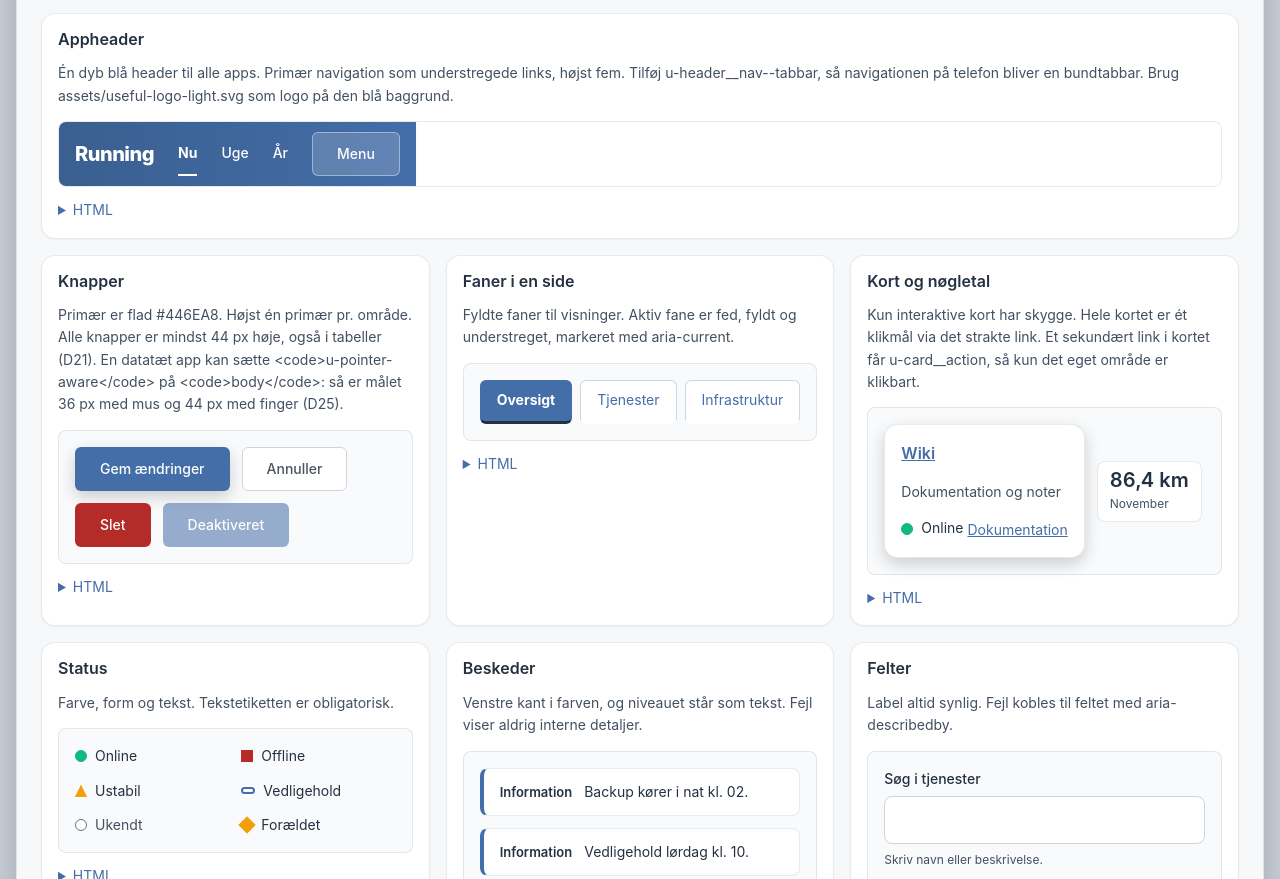
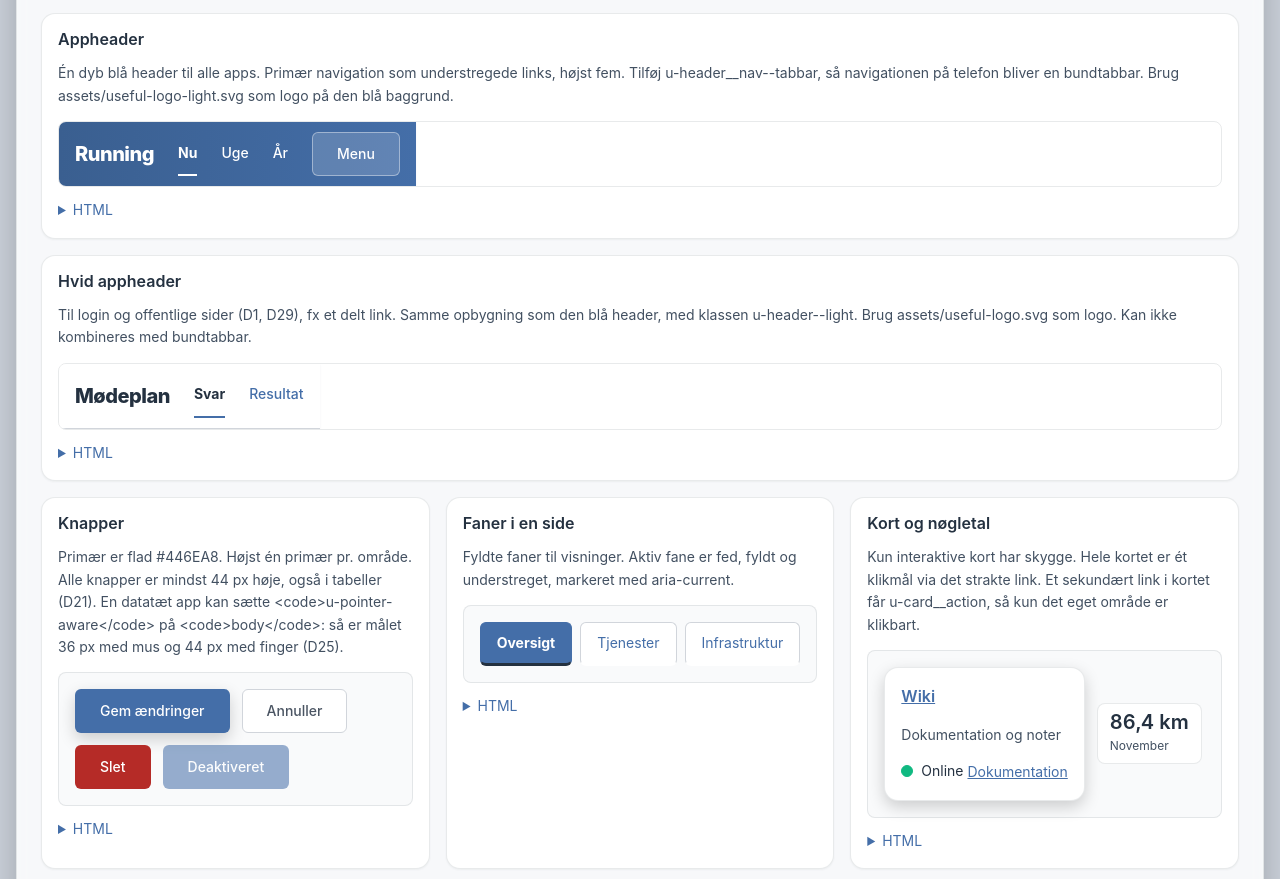
Before and after one commit to hsk-dk/useful-design, a website: page docs/index.html in a window 1280 px wide. Shown: the part 1614-2493 px from the top of the page. Drawn offline with Linux system fonts and the light colour scheme.

Commit message:
Add u-header--light: white app header for public pages (D29)
Co-Authored-By: Claude Sonnet 5.5 <noreply@anthropic.com>
Claude-Session: https://claude.ai/code/session_01QYwqG6ud49QQbpA6uG9tFB

```diff
--- a/docs/index.html
+++ b/docs/index.html
@@ -223,6 +223,16 @@ th { font-size: var(--text-xs); letter-spacing: 0.07em; text-transform: uppercas
     </div>
   </div>
 </header>` },
+    { t: 'Hvid appheader', n: 'Til login og offentlige sider (D1, D29), fx et delt link. Samme opbygning som den blå header, med klassen u-header--light. Brug assets/useful-logo.svg som logo. Kan ikke kombineres med bundtabbar.', demo: 'bare', wide: true, h:
+`<header class="u-header u-header--light">
+  <div class="u-header__inner">
+    <a class="u-header__brand" href="/">Mødeplan</a>
+    <nav class="u-header__nav" aria-label="Mødet">
+      <a class="u-header__link" href="#svar" aria-current="page">Svar</a>
+      <a class="u-header__link" href="#resultat">Resultat</a>
+    </nav>
+  </div>
+</header>` },
     { t: 'Knapper', n: 'Primær er flad #446EA8. Højst én primær pr. område. Alle knapper er mindst 44 px høje, også i tabeller (D21). En datatæt app kan sætte <code>u-pointer-aware</code> på <code>body</code>: så er målet 36 px med mus og 44 px med finger (D25).', h:
 `<button class="u-btn u-btn--primary" type="button">Gem ændringer</button>
 <button class="u-btn u-btn--secondary" type="button">Annuller</button>
--- a/docs/useful.css
+++ b/docs/useful.css
@@ -314,6 +314,16 @@
 .u-header__link[aria-current='page'] { font-weight: var(--weight-bold); border-bottom-color: var(--color-on-header); }
 .u-header__actions { display: flex; align-items: center; gap: var(--space-2); flex: none; }
 
+/* Light header (D29): for login and public pages (D1), e.g. the link a participant opens. White surface, dark text.
+ * Text 13.22:1, links and current-page underline 5.20:1 on white. Do not combine with u-header__nav--tabbar. */
+.u-header--light { background: var(--color-surface); color: var(--color-text); border-bottom: 1px solid var(--color-border-control); }
+.u-header--light .u-header__brand { color: var(--color-text); }
+.u-header--light .u-header__link { color: var(--color-action-strong); }
+.u-header--light .u-header__link:hover { color: var(--color-action-hover); border-bottom-color: var(--color-action-strong); }
+.u-header--light .u-header__link[aria-current='page'] { color: var(--color-text); border-bottom-color: var(--color-action-strong); }
+.u-header--light .u-btn:focus-visible,
+.u-header--light .u-header__link:focus-visible { outline-color: var(--color-focus-outline); box-shadow: var(--focus-ring); }
+
 /* ---- Tabs inside a page (filled; the header uses underlined links) ------- */
 .u-tabs { display: flex; flex-wrap: wrap; gap: var(--space-2); margin: 0; padding: 0; list-style: none; }
 .u-tab {
--- a/scripts/check-contrast.mjs
+++ b/scripts/check-contrast.mjs
@@ -48,6 +48,8 @@ const checks = [
 	['on-action', 'action-hover', TEXT, 'Button text on primary hover'],
 	['on-header', 'header-start', TEXT, 'Header text on gradient start'],
 	['on-header', 'header-end', TEXT, 'Header text on gradient end'],
+	['text', 'surface', TEXT, 'Light header brand and current page on white (u-header--light)'],
+	['action-hover', 'surface', TEXT, 'Light header link hover on white (u-header--light)'],
 	['on-success', 'success', TEXT, 'Text on success fill'],
 	['on-warning', 'warning', TEXT, 'Text on warning fill'],
 	['on-error', 'error', TEXT, 'Text on error fill'],
--- a/src/components.css
+++ b/src/components.css
@@ -51,6 +51,16 @@
 .u-header__link:hover { border-bottom-color: rgba(255, 255, 255, 0.7); }
 .u-header__link[aria-current='page'] { font-weight: var(--weight-bold); border-bottom-color: var(--color-on-header); }
 .u-header__actions { display: flex; align-items: center; gap: var(--space-2); flex: none; }
+
+/* Light header (D29): for login and public pages (D1), e.g. the link a participant opens. White surface, dark text.
+ * Text 13.22:1, links and current-page underline 5.20:1 on white. Do not combine with u-header__nav--tabbar. */
+.u-header--light { background: var(--color-surface); color: var(--color-text); border-bottom: 1px solid var(--color-border-control); }
+.u-header--light .u-header__brand { color: var(--color-text); }
+.u-header--light .u-header__link { color: var(--color-action-strong); }
+.u-header--light .u-header__link:hover { color: var(--color-action-hover); border-bottom-color: var(--color-action-strong); }
+.u-header--light .u-header__link[aria-current='page'] { color: var(--color-text); border-bottom-color: var(--color-action-strong); }
+.u-header--light .u-btn:focus-visible,
+.u-header--light .u-header__link:focus-visible { outline-color: var(--color-focus-outline); box-shadow: var(--focus-ring); }
 
 /* ---- Tabs inside a page (filled; the header uses underlined links) ------- */
 .u-tabs { display: flex; flex-wrap: wrap; gap: var(--space-2); margin: 0; padding: 0; list-style: none; }
```
Also changed, not shown: docs/decisions.md (+1 -0 lines), CHANGELOG.md, dist/useful.css.
